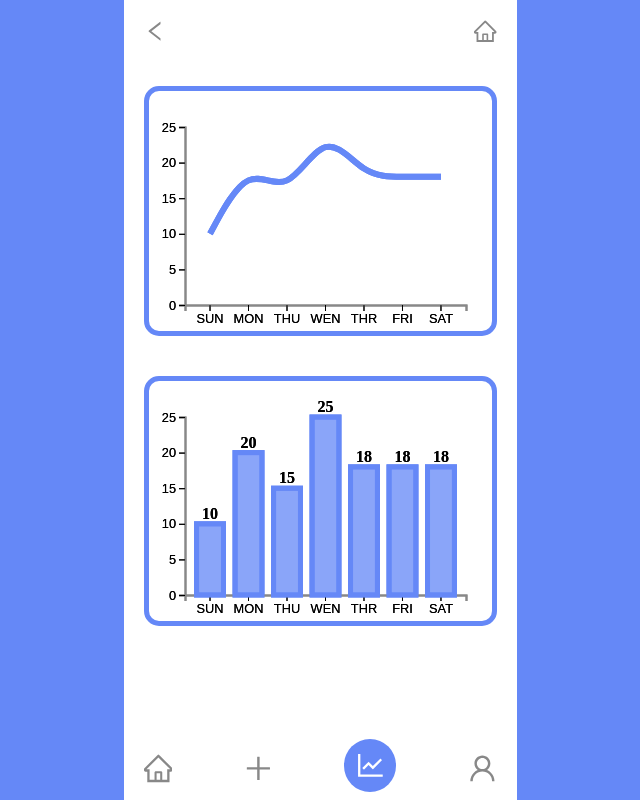
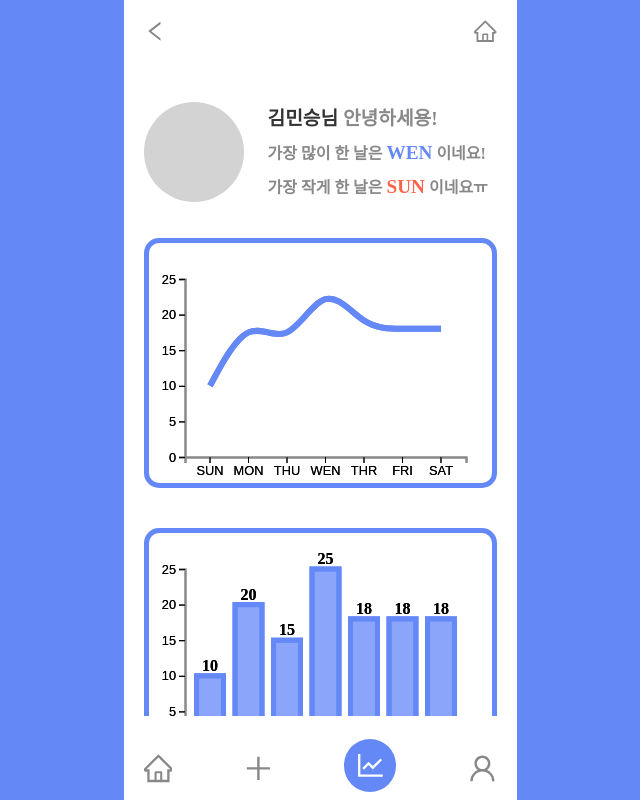
Before and after one commit to helloworld442/todo-list-project, a React (Vite) app: page /chart in a window 1280 px wide. Shown: the whole page, without its empty margins (320-960 px from the left). Built offline with nearby package versions, Linux system fonts and the light colour scheme.

Commit message:
feat : feat  todo chart desc component UI / UX

```diff
--- a/src/features/todo/todochart/TodoChartComponent.tsx
+++ b/src/features/todo/todochart/TodoChartComponent.tsx
@@ -1,11 +1,13 @@
 import { ChartProps } from "./TodoChartInterface";
 import { TodoChartBox } from "./TodoChartStyle";
+import TodoChartDesc from "./TodoChartDesc";
 import TodoLineChart from "./TodoLineChart";
 import TodoBarChart from "./TodoBarChart";
 
 const TodoChartComponent = ({ data }: ChartProps) => {
   return (
     <TodoChartBox>
+      <TodoChartDesc data={data} />
       <TodoLineChart data={data} />
       <TodoBarChart data={data} />
     </TodoChartBox>
--- /dev/null
+++ b/src/features/todo/todochart/TodoChartDesc.tsx
@@ -0,0 +1,28 @@
+import { ChartProps } from "./TodoChartInterface";
+import { TodoChartDescBox, TodoChartDescContent, TodoChartDescProfile } from "./TodoChartStyle";
+
+const TodoChartDesc = ({ data }: ChartProps) => {
+  const maxTodoValue = Math.max(...data.map((item) => item.value));
+  const minTodoValue = Math.min(...data.map((item) => item.value));
+  const maxTodoLabel = data.find((item) => item.value === maxTodoValue)?.label;
+  const minTodoLabel = data.find((item) => item.value === minTodoValue)?.label;
+
+  return (
+    <TodoChartDescBox>
+      <TodoChartDescProfile />
+      <TodoChartDescContent>
+        <span id="profile-name">
+          <span>김민승님</span> 안녕하세용!
+        </span>
+        <span id="profile-max">
+          가장 많이 한 날은 <span>{maxTodoLabel}</span> 이네요!
+        </span>
+        <span id="profile-min">
+          가장 작게 한 날은 <span>{minTodoLabel}</span> 이네요ㅠ
+        </span>
+      </TodoChartDescContent>
+    </TodoChartDescBox>
+  );
+};
+
+export default TodoChartDesc;
--- a/src/features/todo/todochart/TodoChartStyle.ts
+++ b/src/features/todo/todochart/TodoChartStyle.ts
@@ -3,7 +3,7 @@ import styled from "styled-components";
 export const TodoChartBox = styled.div`
   width: 100%;
   max-height: 650px;
-  padding: 20px 0;
+  padding-bottom: 20px;
   box-sizing: border-box;
   overflow-y: scroll;
   display: flex;
@@ -74,20 +74,59 @@ export const TodoLineChartBox = styled.div`
   }
 `;
 
-export const TodoTableChartBox = styled.div`
+export const TodoChartDescBox = styled.div`
+  position: relative;
   width: 100%;
-  padding: 0 20px;
+  padding-top: 36px;
+  padding-left: 20px;
+  padding-right: 20px;
   box-sizing: border-box;
-  table {
-    width: 100%;
-    padding: 10px;
-    border: 5px solid ${(props) => props.theme.baseColor};
-    border-radius: 15px;
-    box-sizing: border-box;
+  display: flex;
+  justify-content: flex-start;
+  align-items: flex-start;
+`;
+
+export const TodoChartDescProfile = styled.div`
+  width: 100px;
+  height: 100px;
+  margin-right: 24px;
+  border-radius: 100%;
+  background: #d3d3d3;
+`;
+
+export const TodoChartDescContent = styled.div`
+  display: flex;
+  flex-direction: column;
+  #profile-name {
+    margin-top: 6px;
+    font-size: 1.2rem;
+    font-weight: bold;
+    color: #888;
+    span {
+      font-size: 1.2rem;
+      color: #333;
+    }
   }
-  thead {
-    font-size: 1.1rem;
+
+  #profile-max {
+    margin-top: 12px;
+    font-size: 1rem;
     font-weight: bold;
-    color: ${(props) => props.theme.baseColor};
+    color: #888;
+    span {
+      font-size: 1.2rem;
+      color: ${(props) => props.theme.baseColor};
+    }
+  }
+
+  #profile-min {
+    margin-top: 12px;
+    font-size: 1rem;
+    font-weight: bold;
+    color: #888;
+    span {
+      font-size: 1.2rem;
+      color: tomato;
+    }
   }
 `;
```
